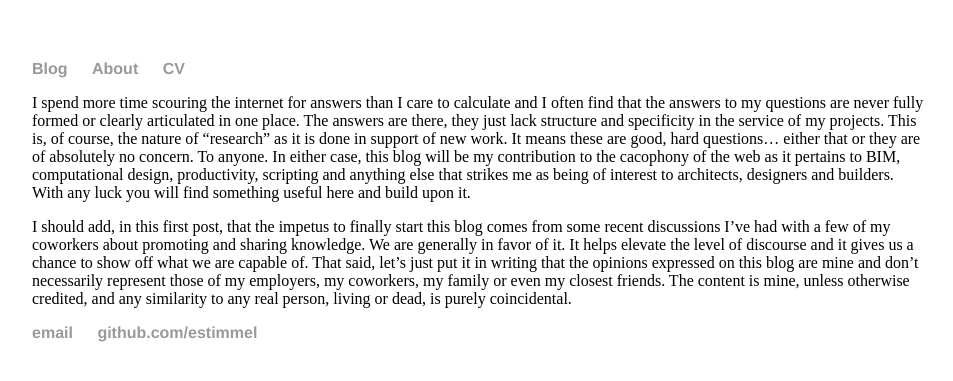
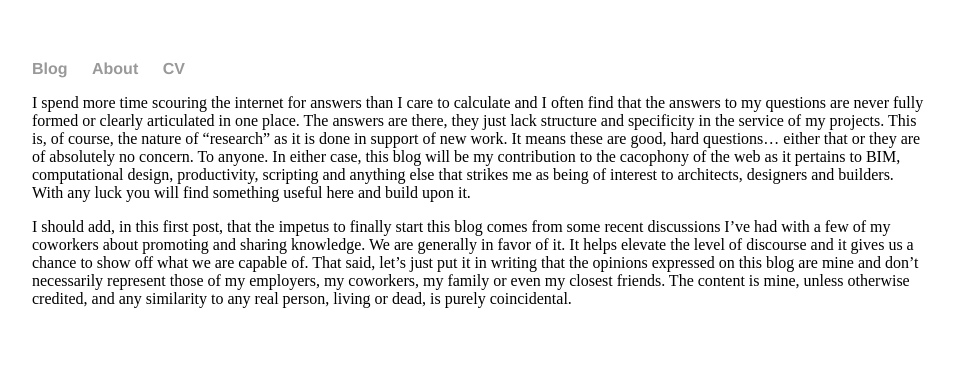
Before and after one commit to estimmel/mostly-revit-blog, a Jekyll site: the page built from _posts/2010-04-25-its-a-blog.md, in a window 1280 px wide. Shown: the top 381 px of the page, without its empty margins (160-1113 px from the left). Built offline with Jekyll 4.4.1, drawn with Linux system fonts in a browser that asks for light colours; our own code applies the rules of GitHub Pages for plain Markdown files.

Commit message:
remove footer in default template

```diff
--- a/_layouts/default.html
+++ b/_layouts/default.html
@@ -20,8 +20,6 @@
 			</div><!-- /.container -->
 			<footer>
 	    		<ul>
-	        		<li><a href="mailto:estimmel@gmail.com">email</a></li>
-	        		<li><a href="https://github.com/estimmel">github.com/estimmel</a></li>
 				</ul>
 			</footer>
 		</body>
```
